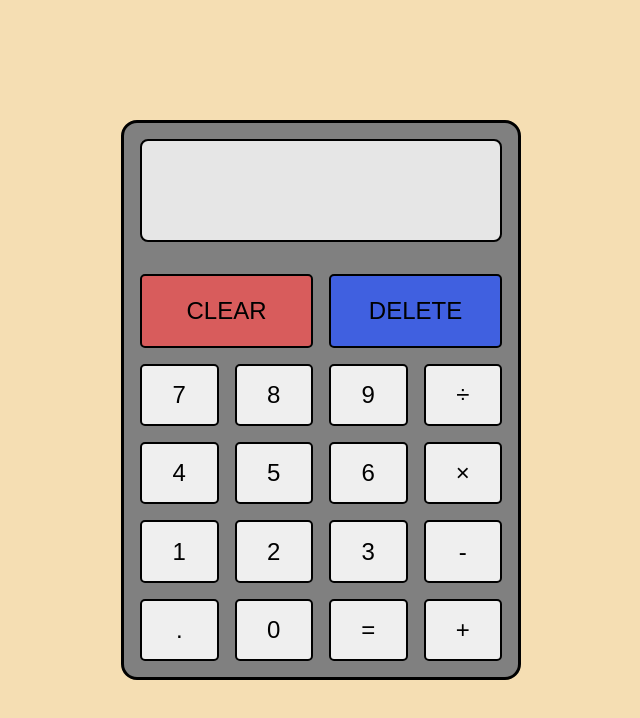
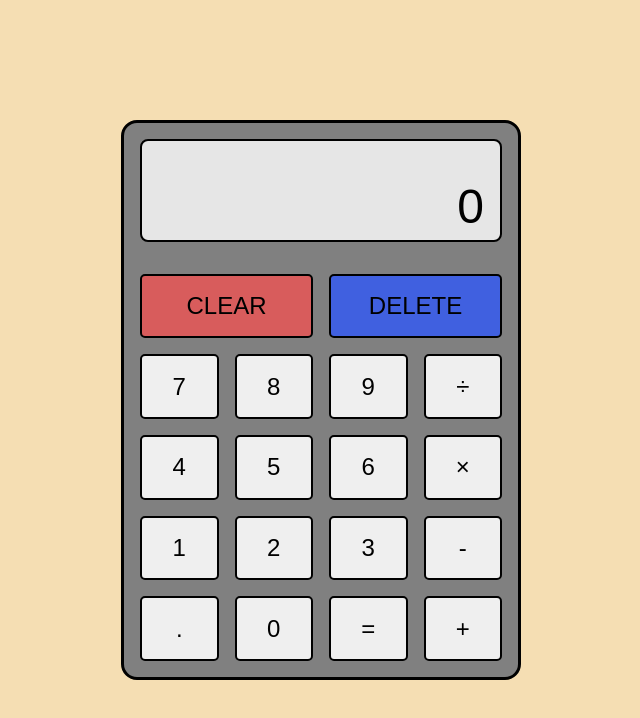
Before and after one commit to JosephCass/calculator, a plain HTML site: page index.html in a window 1280 px wide. Shown: the whole page, without its empty margins (319-959 px from the left). Drawn offline with Linux system fonts and the light colour scheme.

Commit message:
Put all the buttons under the same div so its easier to add an event listener to them in the javascript & added the display for the two parts of the output to display the equation and total

```diff
--- a/index.html
+++ b/index.html
@@ -10,29 +10,30 @@
   </head>
   <body>
     <div class="calculator">
-      <div class="calculator-display"></div>
+      <div class="calculator-display">
+        <div class="display-equation"></div>
+        <div class="display-number">0</div>
+      </div>
       <div class="calculator-btns">
-        <div class="erase-btns">
-          <button class="clear-btn btn">CLEAR</button>
-          <button class="delete-btn btn">DELETE</button>
-        </div>
         <div class="math-btns">
-          <button class="btn btn-7">7</button>
-          <button class="btn btn-8">8</button>
-          <button class="btn btn-9">9</button>
-          <button class="btn btn-divide">&#247</button>
-          <button class="btn btn-4">4</button>
-          <button class="btn btn-5">5</button>
-          <button class="btn btn-6">6</button>
-          <button class="btn btn-multiply">&#215;</button>
-          <button class="btn btn-1">1</button>
-          <button class="btn btn-2">2</button>
-          <button class="btn btn-3">3</button>
-          <button class="btn btn-minus">-</button>
-          <button class="btn btn-decimal">.</button>
-          <button class="btn btn-0">0</button>
-          <button class="btn btn-equal">=</button>
-          <button class="btn btn-plus">+</button>
+          <button value="clear" class="clear-btn btn span">CLEAR</button>
+          <button value="del" class="delete-btn btn span">DELETE</button>
+          <button value="7" class="btn btn-int">7</button>
+          <button value="8" class="btn btn-int">8</button>
+          <button value="9" class="btn btn-int">9</button>
+          <button value="/" class="btn btn-operator">&#247</button>
+          <button value="4" class="btn btn-int">4</button>
+          <button value="5" class="btn btn-int">5</button>
+          <button value="6" class="btn btn-int">6</button>
+          <button value="*" class="btn btn-operator">&#215;</button>
+          <button value="1" class="btn btn-int">1</button>
+          <button value="2" class="btn btn-int">2</button>
+          <button value="3" class="btn btn-int">3</button>
+          <button value="-" class="btn btn-operator">-</button>
+          <button value="." class="btn btn-decimal">.</button>
+          <button value="0" class="btn btn-int">0</button>
+          <button value="=" class="btn btn-equal">=</button>
+          <button value="+" class="btn btn-operator">+</button>
         </div>
       </div>
     </div>
--- a/styles.css
+++ b/styles.css
@@ -33,6 +33,26 @@ body {
   border: 0.15rem solid black;
   border-radius: 0.5rem;
   margin: 1rem;
+  display: grid;
+  grid-template-columns: 1fr;
+  grid-template-rows: 2fr 4fr;
+}
+
+.display-equation {
+  display: flex;
+  justify-content: flex-end;
+  align-items: center;
+  padding-right: 1rem;
+  font-family: sans-serif;
+}
+
+.display-number {
+  font-size: 3rem;
+  display: flex;
+  justify-content: flex-end;
+  align-items: center;
+  padding-right: 1rem;
+  font-family: sans-serif;
 }
 
 .calculator-btns {
@@ -44,8 +64,7 @@ body {
   margin-top: 0;
   display: grid;
   grid-template-columns: 1fr;
-  grid-template-rows: 1fr 4fr;
-  gap: 1rem;
+  grid-template-rows: 4fr;
 }
 
 .btn {
@@ -60,10 +79,8 @@ body {
   cursor: pointer;
 }
 
-.erase-btns {
-  display: flex;
-  flex-direction: row;
-  gap: 1rem;
+.span {
+  grid-column: span 2;
 }
 
 .clear-btn {
```
